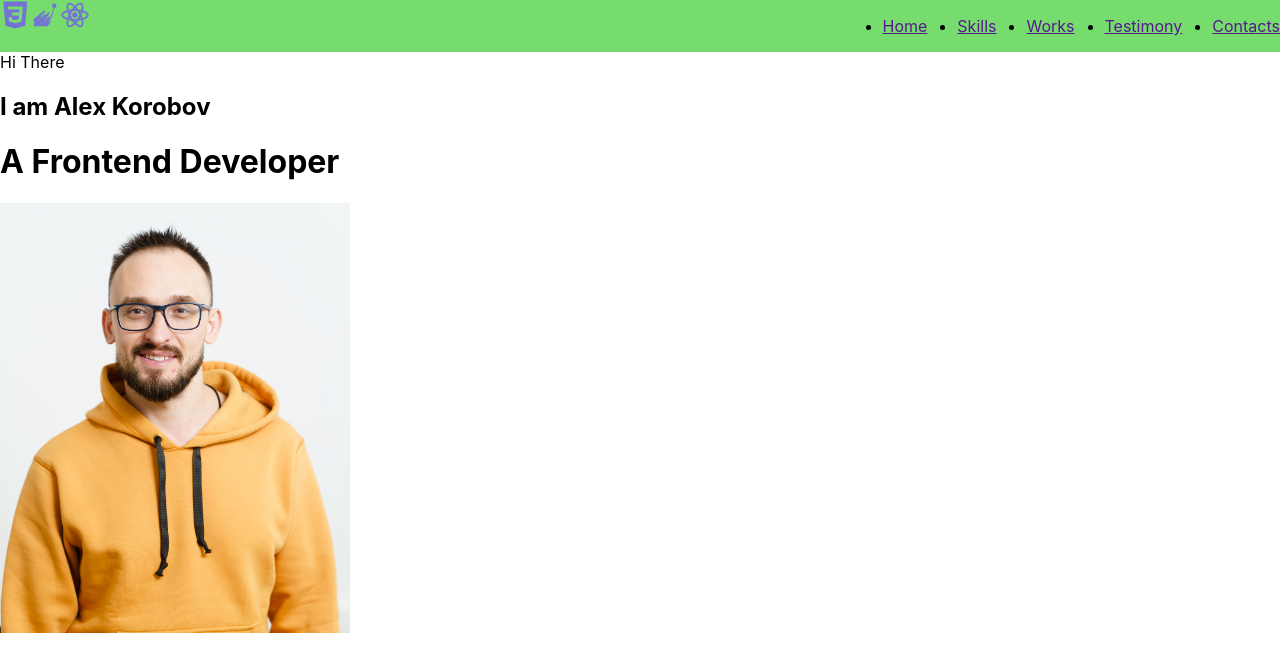
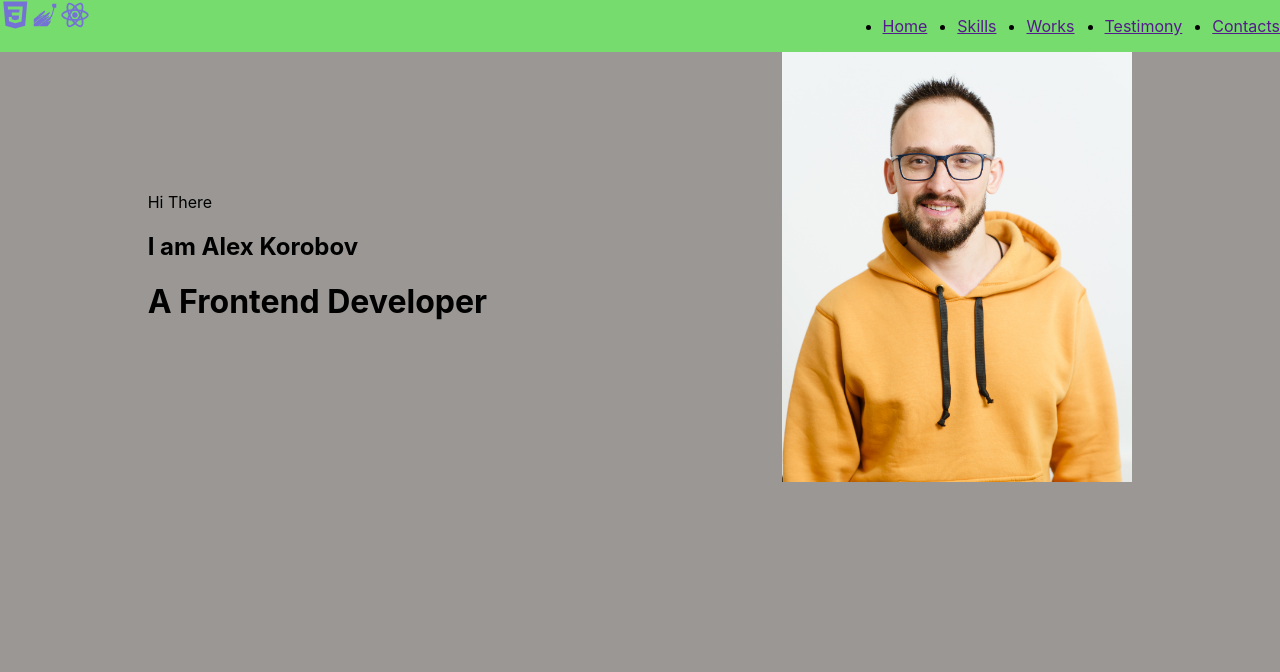
Before and after one commit to dktwho/portfolio-start-project-main, a React app: page / in a window 1280 px wide. Shown: the top 672 px of the page. Built offline with nearby package versions, Linux system fonts and the light colour scheme.

Commit message:
feat: create styled component StyledMain

```diff
--- a/src/components/FlexWrapper.tsx
+++ b/src/components/FlexWrapper.tsx
@@ -7,7 +7,7 @@
     wrap?: string
 }
 
-const FlexWrapper = styled.div<FlexWrapperPropsType>`
+export const FlexWrapper = styled.div<FlexWrapperPropsType>`
   display: flex;
   flex-direction: ${props => props.direction || 'row'} ;
   justify-content: ${props => props.justify || 'flex-start'};
--- a/src/layout/sections/main/Main.tsx
+++ b/src/layout/sections/main/Main.tsx
@@ -1,18 +1,20 @@
 import React from 'react';
 import styled from "styled-components";
 import photo from '../../../assets/images/JP_02959.jpg'
+import {FlexWrapper} from "../../../components/FlexWrapper";
 
 export const Main = () => {
     return (
-        <div>
-            <div >
-                <span>Hi There</span>
-                <h2>I am Alex Korobov</h2>
-                <h1>A Frontend Developer</h1>
-            </div>
-
-            <Photo src={photo} />
-        </div>
+        <StyledMain>
+            <FlexWrapper align={'center'} justify={'space-around'}>
+                <div>
+                    <span>Hi There</span>
+                    <h2>I am Alex Korobov</h2>
+                    <h1>A Frontend Developer</h1>
+                </div>
+                <Photo src={photo}/>
+            </FlexWrapper>
+        </StyledMain>
     );
 };
 
@@ -21,3 +23,9 @@
   height: 430px;
   object-fit: cover;
 `
+
+const StyledMain = styled.div`
+  min-height: 100vh;
+  background-color: #9a9795;
+
+`
```
